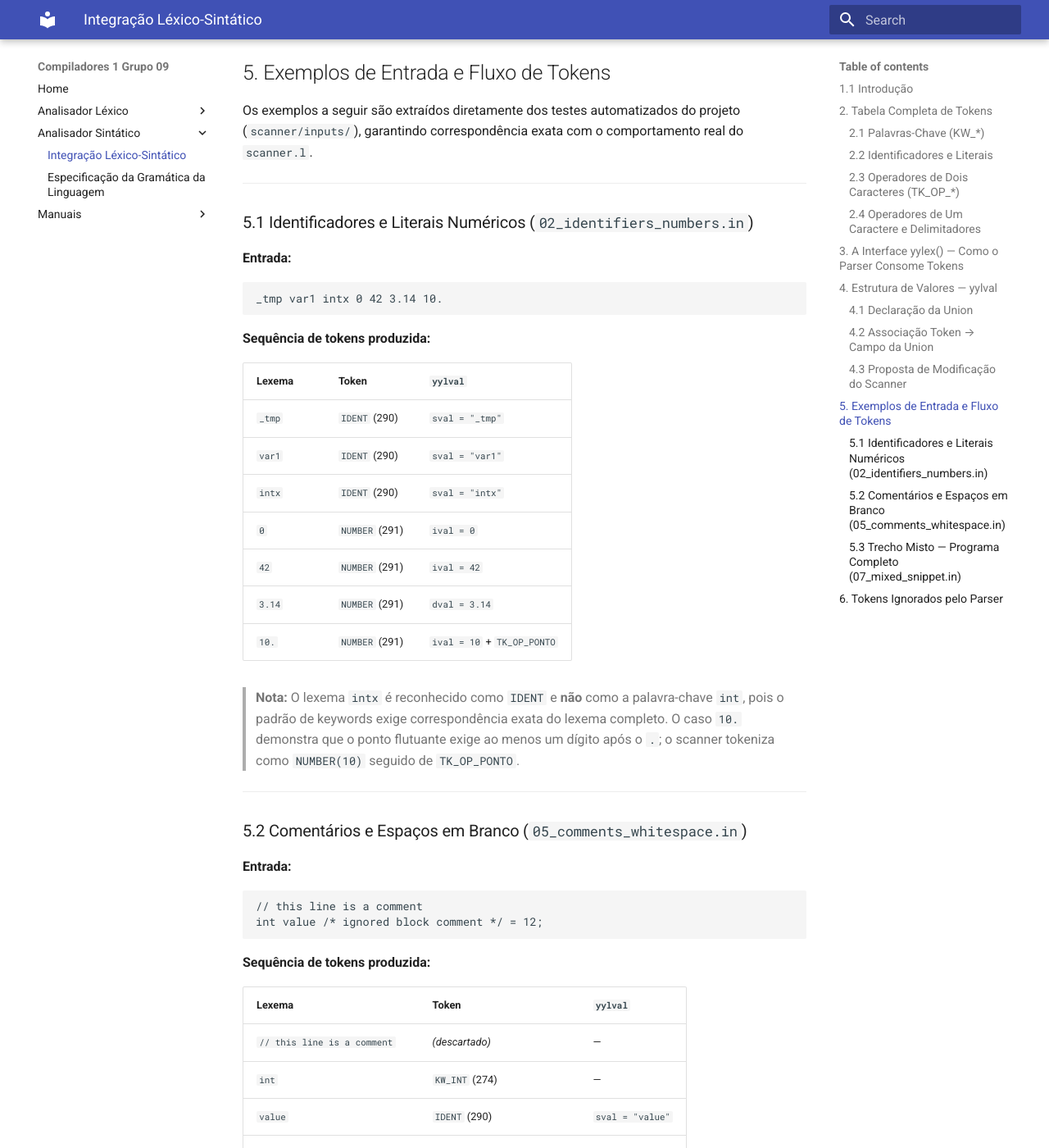
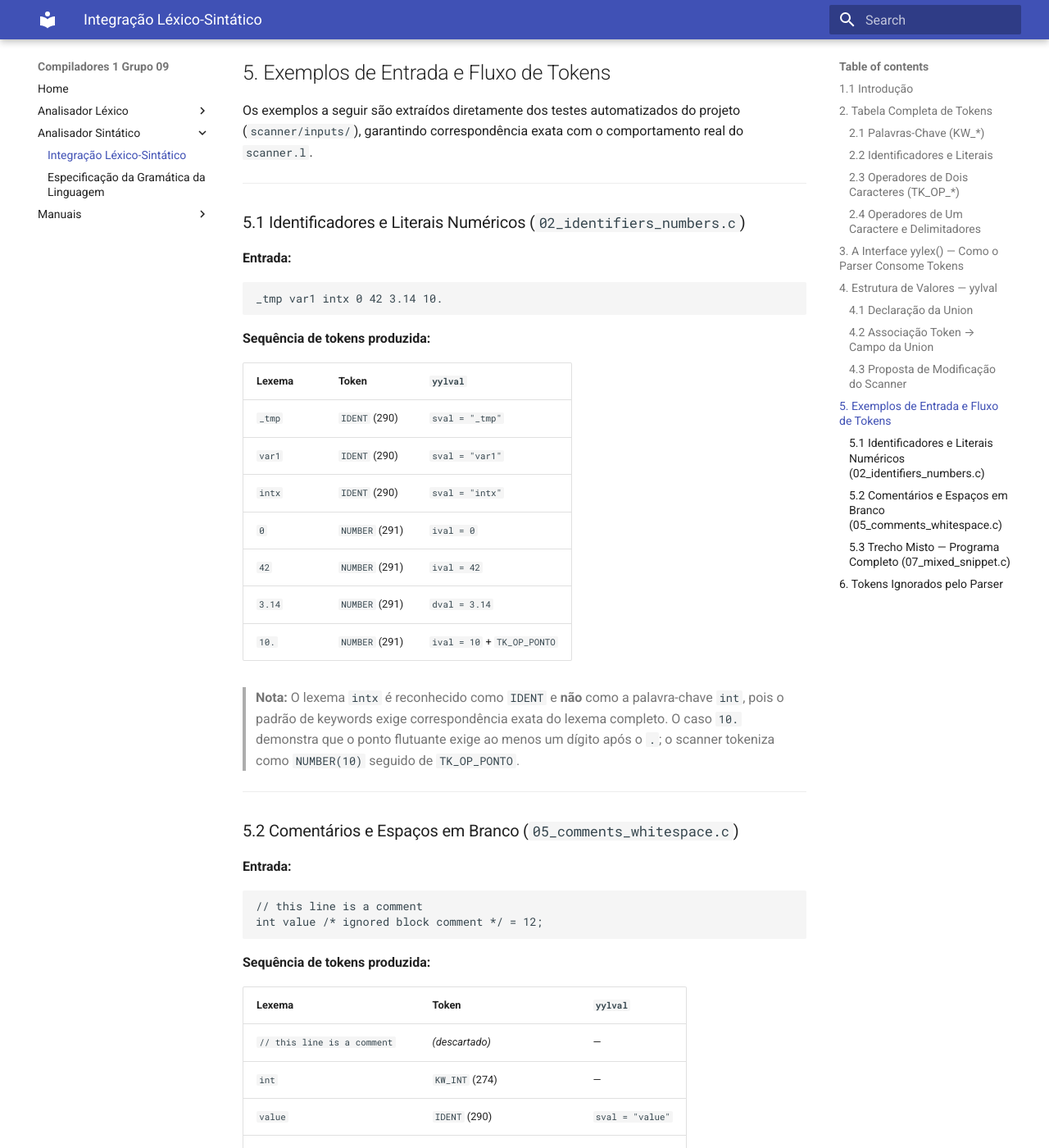
Before and after one commit to Pwdrinho/Compiladores1-Grupo-09, an MkDocs documentation site: the page built from docs/analisador_sintatico/integracao_lexico_sintatico.md, in a window 1280 px wide and 1400 px high, scrolled down 6756 px. Shown: the whole window at 82% size. Built offline with MkDocs 1.6.1 and Material for MkDocs 9.7.7, drawn with Linux system fonts in a browser that asks for light colours; some of the changed text lies outside the part shown.

Commit message:
docs/corrige documentações
Co-authored-by: Devv-Antonio <antonio.lucasa06@gmail.com>

```diff
--- a/docs/analisador_sintatico/integracao_lexico_sintatico.md
+++ b/docs/analisador_sintatico/integracao_lexico_sintatico.md
@@ -211,7 +211,7 @@ real do `scanner.l`.
 
 ---
 
-### 5.1 Identificadores e Literais Numéricos (`02_identifiers_numbers.in`)
+### 5.1 Identificadores e Literais Numéricos (`02_identifiers_numbers.c`)
 
 **Entrada:**
 
@@ -240,7 +240,7 @@ menos um dígito após o `.`; o scanner tokeniza como `NUMBER(10)` seguido de
 
 ---
 
-### 5.2 Comentários e Espaços em Branco (`05_comments_whitespace.in`)
+### 5.2 Comentários e Espaços em Branco (`05_comments_whitespace.c`)
 
 **Entrada:**
 
@@ -268,7 +268,7 @@ entre tokens também é descartado silenciosamente.
 
 ---
 
-### 5.3 Trecho Misto — Programa Completo (`07_mixed_snippet.in`)
+### 5.3 Trecho Misto — Programa Completo (`07_mixed_snippet.c`)
 
 Este caso de teste é o mais abrangente da suíte, combinando declaração de
 função, declaração de variável com inicialização, atribuição composta,
```
Also changed, not shown: 2 other files.
